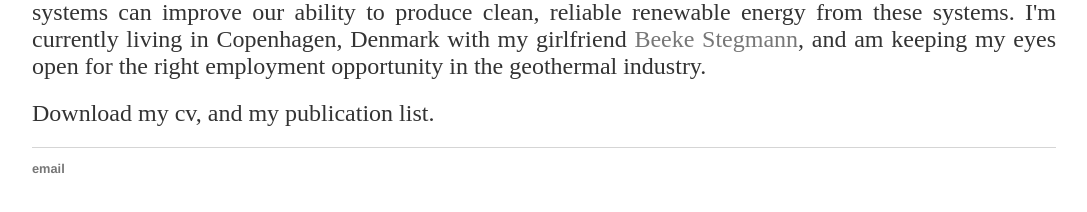
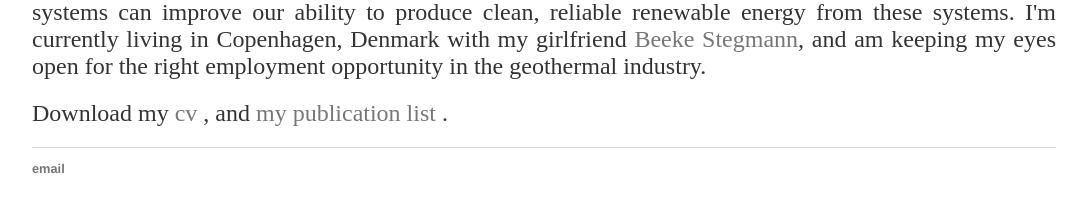
Before and after one commit to two-phaseflow/two-phaseflow.github.io, a Jekyll site: the page built from about/index.html, in a window 1280 px wide. Shown: the part 632-844 px from the top of the page, without its empty margins (96-1183 px from the left). Built offline with Jekyll 4.4.1, drawn with Linux system fonts in a browser that asks for light colours; part of the change alters nothing that is shown.

```diff
--- a/about/index.html
+++ b/about/index.html
@@ -14,7 +14,7 @@ title: About Samuel Scott
     girlfriend<a href"http://nfi.ku.dk/english/staff/?pure=en/persons/440678"> Beeke Stegmann</a>, and
 		am keeping my eyes open for the right employment opportunity in the geothermal industry. </h2> </p>
 
-	<h2> Download my cv, and my publication list. </h2>
+<h2> Download my <a target="_blank" href="/papers/CV_Feb2017.pdf">cv </a>, and <a target="_blank" href="/papers/PubList_Feb2017.pdf"> my publication list </a>. </h2>
 
 
 
```
